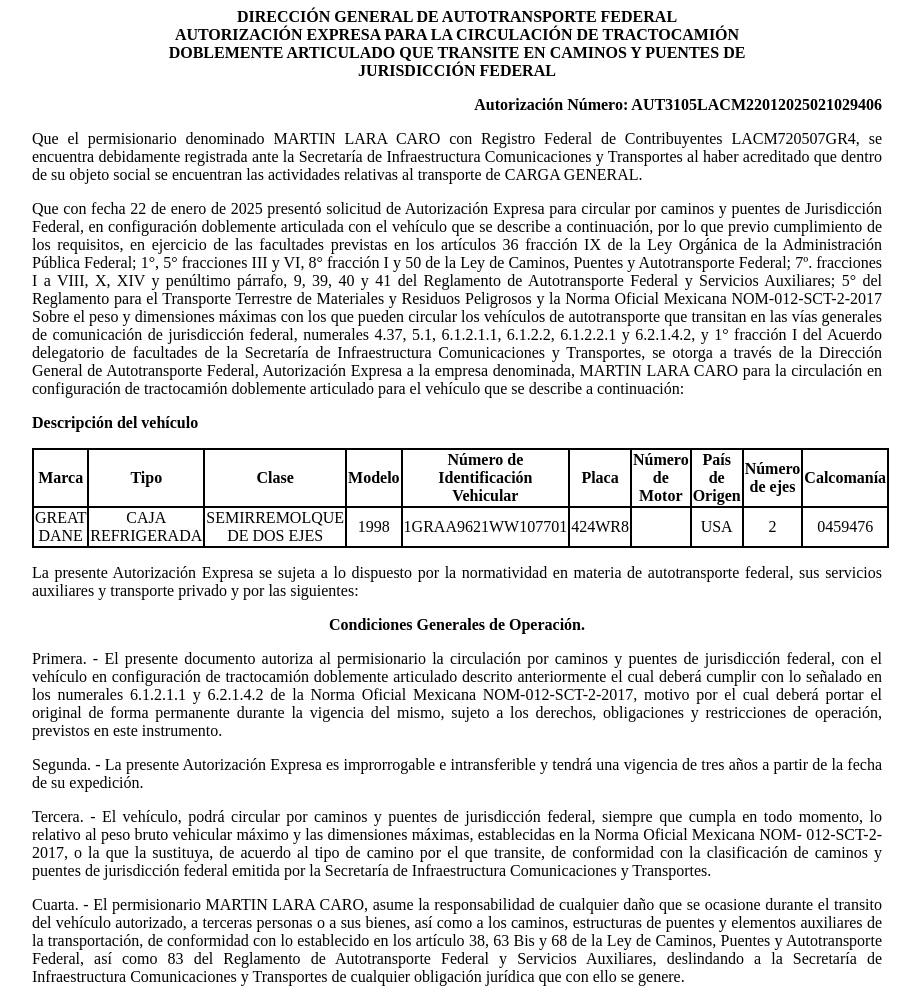
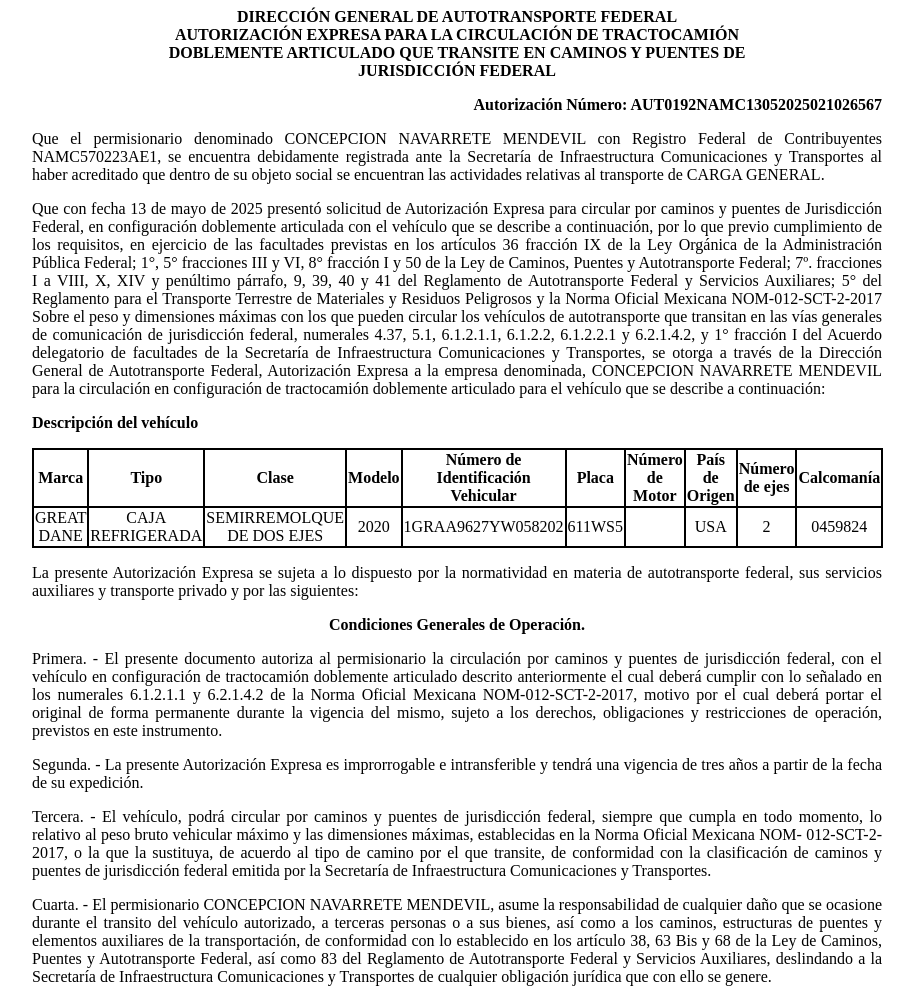
Before and after one commit to app-sct1/ConsultaAutDobleRemolque-folio-0271005, a plain HTML site: page index.html in a window 1280 px wide. Shown: the top 989 px of the page, without its empty margins (183-1103 px from the left). Drawn offline with Linux system fonts and the light colour scheme.

Commit message:
index.html

```diff
--- a/index.html
+++ b/index.html
@@ -75,19 +75,19 @@
 						<p class="sinMargen">DOBLEMENTE ARTICULADO QUE TRANSITE EN CAMINOS Y PUENTES DE</p>
 						<p class="sinMargen">JURISDICCIÓN FEDERAL</p>
 					</div>
-<p class="derechaNegro">Autorización Número: AUT3105LACM22012025021029406</p>
+<p class="derechaNegro">Autorización Número: AUT0192NAMC13052025021026567</p>
 
 					<p class="justificado">Que el permisionario denominado
-						MARTIN LARA CARO con Registro Federal de
-						Contribuyentes LACM720507GR4, se encuentra
+					    CONCEPCION NAVARRETE MENDEVIL con Registro Federal de
+						Contribuyentes NAMC570223AE1, se encuentra
 						debidamente registrada ante la Secretaría de Infraestructura
 						Comunicaciones y Transportes al haber acreditado que dentro de su
 						objeto social se encuentran las actividades relativas al
 						transporte de CARGA GENERAL.</p>
 
 
-					<p class="justificado">Que con fecha 22 de
-						enero de 2025 presentó
+					<p class="justificado">Que con fecha 13 de
+						mayo de 2025 presentó
 						solicitud de Autorización Expresa para circular por caminos y
 						puentes de Jurisdicción Federal, en configuración doblemente
 						articulada con el vehículo que se describe a continuación, por lo
@@ -107,7 +107,7 @@
 						facultades de la Secretaría de Infraestructura Comunicaciones y
 						Transportes, se otorga a través de la
 						Dirección General de Autotransporte Federal, Autorización Expresa a la
-						empresa denominada, MARTIN LARA CARO para la
+						empresa denominada, CONCEPCION NAVARRETE MENDEVIL para la
 						circulación en configuración de tractocamión doblemente articulado
 						para el vehículo que se describe a continuación:</p>
 
@@ -131,13 +131,13 @@
 							<td class="borde">GREAT DANE</td>
 							<td class="borde">CAJA REFRIGERADA</td>
 							<td class="borde">SEMIRREMOLQUE DE DOS EJES</td>
-							<td class="borde">1998</td>
-							<td class="borde">1GRAA9621WW107701</td>
-							<td class="borde">424WR8</td>
+							<td class="borde">2020</td>
+							<td class="borde">1GRAA9627YW058202</td>
+							<td class="borde">611WS5</td>
 							<td class="borde"></td>
 							<td class="borde">USA</td>
 							<td class="borde">2</td>
-							<td class="borde">0459476</td>
+							<td class="borde">0459824</td>
 						</tr>
 
 					</tbody></table>
@@ -175,7 +175,7 @@
 						Secretaría de Infraestructura Comunicaciones y Transportes.</p>
 
 					<p class="justificado">Cuarta. - El permisionario
-						MARTIN LARA CARO, asume la responsabilidad de
+						CONCEPCION NAVARRETE MENDEVIL, asume la responsabilidad de
 						cualquier daño que se ocasione durante el transito del vehículo
 						autorizado, a terceras personas o a sus bienes, así como a los
 						caminos, estructuras de puentes y elementos auxiliares de la
```
